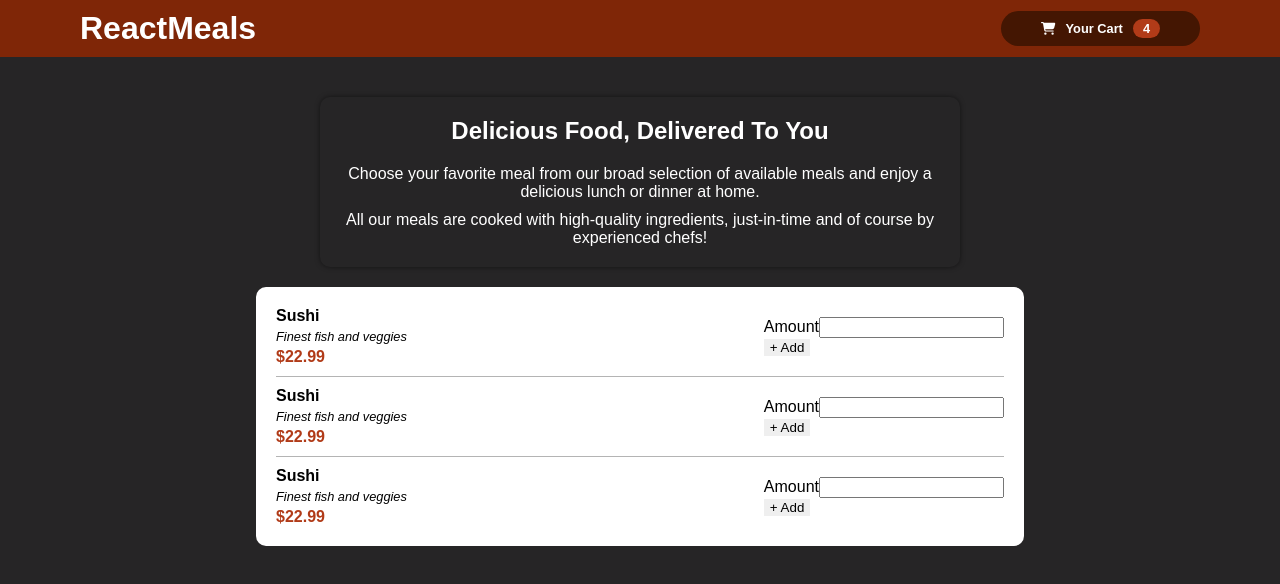
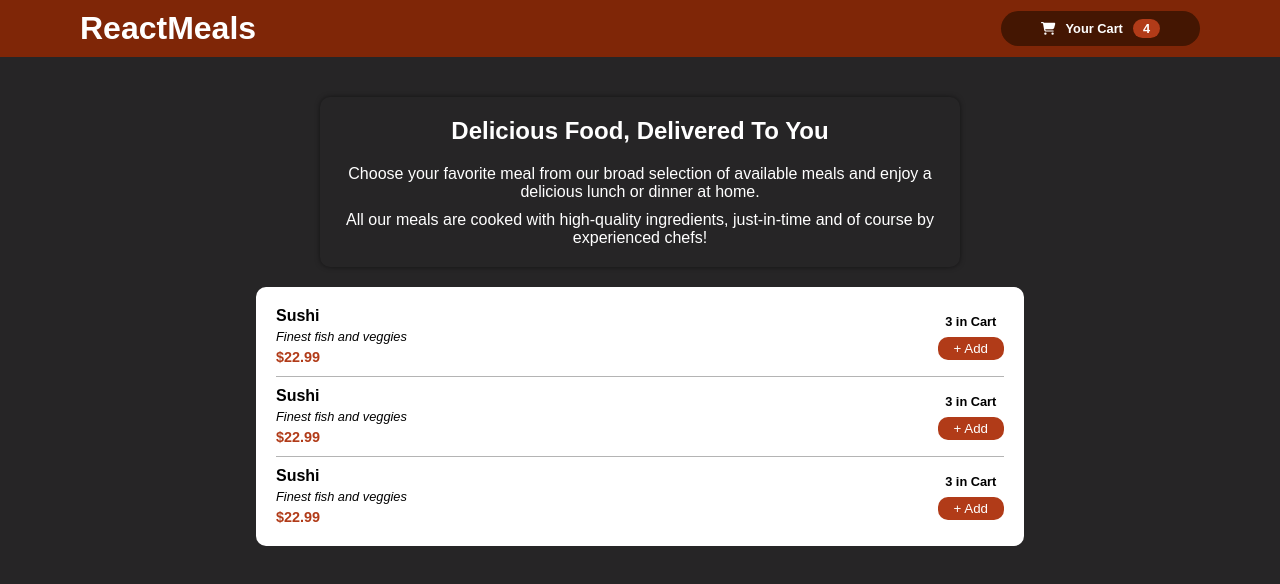
Before and after one commit to marcoschultznunes/academind-react-project-food-order, a React (Create React App) app: page / in a window 1280 px wide. Shown: the top 584 px of the page. Built offline with nearby package versions, Linux system fonts and the light colour scheme; the HTML template or start-up script is replaced by a standard one.

Commit message:
Meals list items controls styled

```diff
--- a/src/components/meals/MealsListItem.css
+++ b/src/components/meals/MealsListItem.css
@@ -12,6 +12,7 @@
   padding-bottom: 0;
 }
 
+/* Details */
 .meals-list-item-details > * {
   margin-bottom: var(--margin-tiny);
 }
@@ -24,5 +25,29 @@
 }
 .meals-list-item-details span {
   color: var(--color-primary-light);
+  font-size: 0.9rem;
   font-weight: bold;
 }
+
+/* Control */
+.meals-list-item-controls p {
+  font-size: 0.8rem;
+  font-weight: bold;
+  text-align: center;
+  width: 100%;
+}
+.meals-list-item-controls div {
+  display: flex;
+  align-items: center;
+  justify-content: flex-end;
+}
+.meals-list-item-controls button {
+  background-color: var(--color-primary-light);
+  border-radius: var(--margin-half);
+  color: #ffffff;
+  margin-top: var(--margin-small);
+  padding: 4px 16px;
+}
+.meals-list-item-controls button:hover {
+  background-color: var(--color-primary);
+}
--- a/src/components/meals/MealsListItem.tsx
+++ b/src/components/meals/MealsListItem.tsx
@@ -1,4 +1,4 @@
-import {FC} from "react";
+import { FC } from "react";
 import "./MealsListItem.css";
 
 type MealsListItemProps = {
@@ -7,8 +7,8 @@ type MealsListItemProps = {
     price: number
 };
 
-const MealsListItem:FC<MealsListItemProps> = (props) => {
-  const {title, description, price} = props;
+const MealsListItem: FC<MealsListItemProps> = (props) => {
+    const { title, description, price } = props;
 
     return <li className="meals-list-item-container">
         <div className="meals-list-item-details">
@@ -17,9 +17,8 @@ const MealsListItem:FC<MealsListItemProps> = (props) => {
             <span>${price}</span>
         </div>
         <div className="meals-list-item-controls">
-      <div className="amount-input-container">
-        <label htmlFor="amount">Amount</label>
-        <input type="text" name="amount" />
+            <div>
+                <p>3 in Cart</p>
             </div>
             <div>
                 <button>+ Add</button>
```
Also changed, not shown: src/components/meals/MealsList.css (line endings or trailing spaces). Lines whose indentation alone changed are shown as unchanged.
